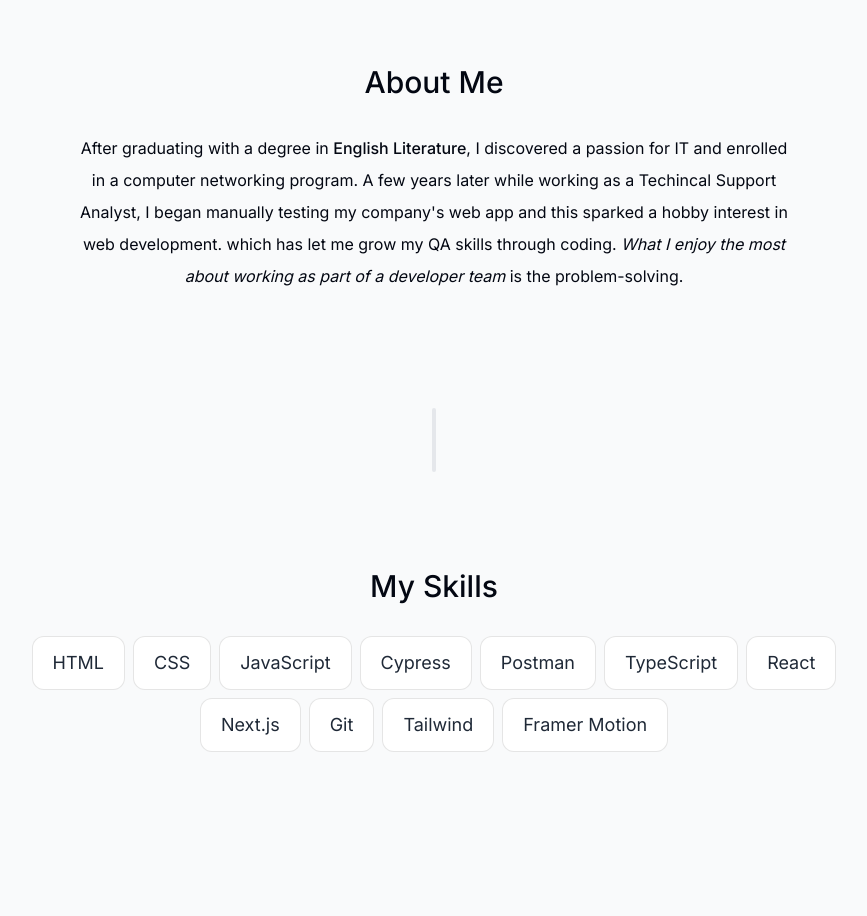
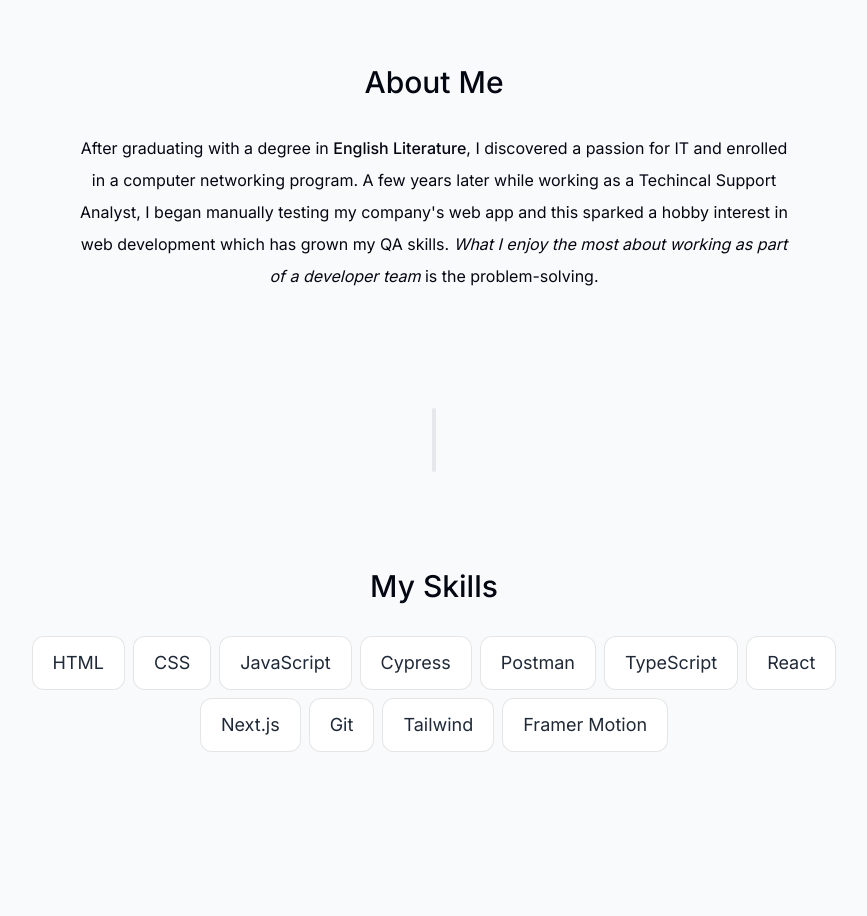
Before and after one commit to jsharpe27/Next.js-portfolio, a Next.js app: page / in a window 1280 px wide. Shown: the part 940-1856 px from the top of the page, without its empty margins (206-1073 px from the left). Built offline with nearby package versions, Linux system fonts and the light colour scheme; no server answers.

Commit message:
Update about.tsx
moree dits

```diff
--- a/components/about.tsx
+++ b/components/about.tsx
@@ -24,8 +24,8 @@ export default function About() {
             After graduating with a degree in{" "}
             <span className="font-medium">English Literature</span>, I discovered a
             passion for IT and enrolled in a computer networking program. A few years
-            later while working as a Techincal Support Analyst, I began manually testing my company's web app and this sparked a hobby interest in web development.
-            which has let me grow my QA skills through coding.{" "}
+            later while working as a Techincal Support Analyst, I began manually testing my company's web app and this sparked a hobby interest in web development
+            which has grown my QA skills.{" "}
             <span className="italic">What I enjoy the most about working as part of a developer team</span> is the
             problem-solving.
         </p>
```
